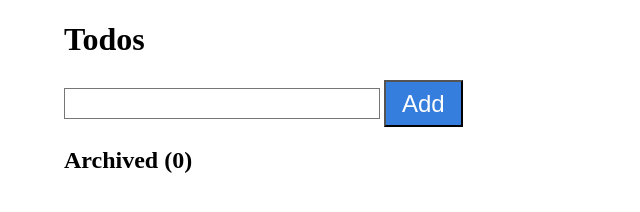
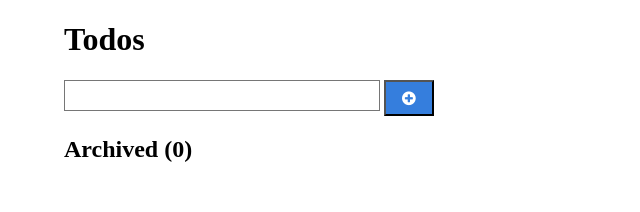
Before and after one commit to chinnawatsut/no-carrot-thanks, a plain HTML site: page todos-cdn-basic/index.html in a window 1280 px wide. Shown: the whole page, without its empty margins (0-640 px from the left). Drawn offline with Linux system fonts and the light colour scheme.

Commit message:
styling button

```diff
--- a/todos-cdn-basic/index.html
+++ b/todos-cdn-basic/index.html
@@ -2,7 +2,7 @@
     <h1>Todos</h1>
     <div>
        <input class="ba f3 bg-transparent hover-bg-blue hover-white" v-model="message">
-       <button @click="addTodo" class="f3 dim ph3 pv2 dib white bg-blue">Add</button>
+       <button @click="addTodo" class="f3 dim ph3 pv2 dib white bg-blue fa fa-plus-circle"></button>
     </div>
     <div class="mv3">
         <div class="tl" v-for="(todo) in normalTodo">
```
